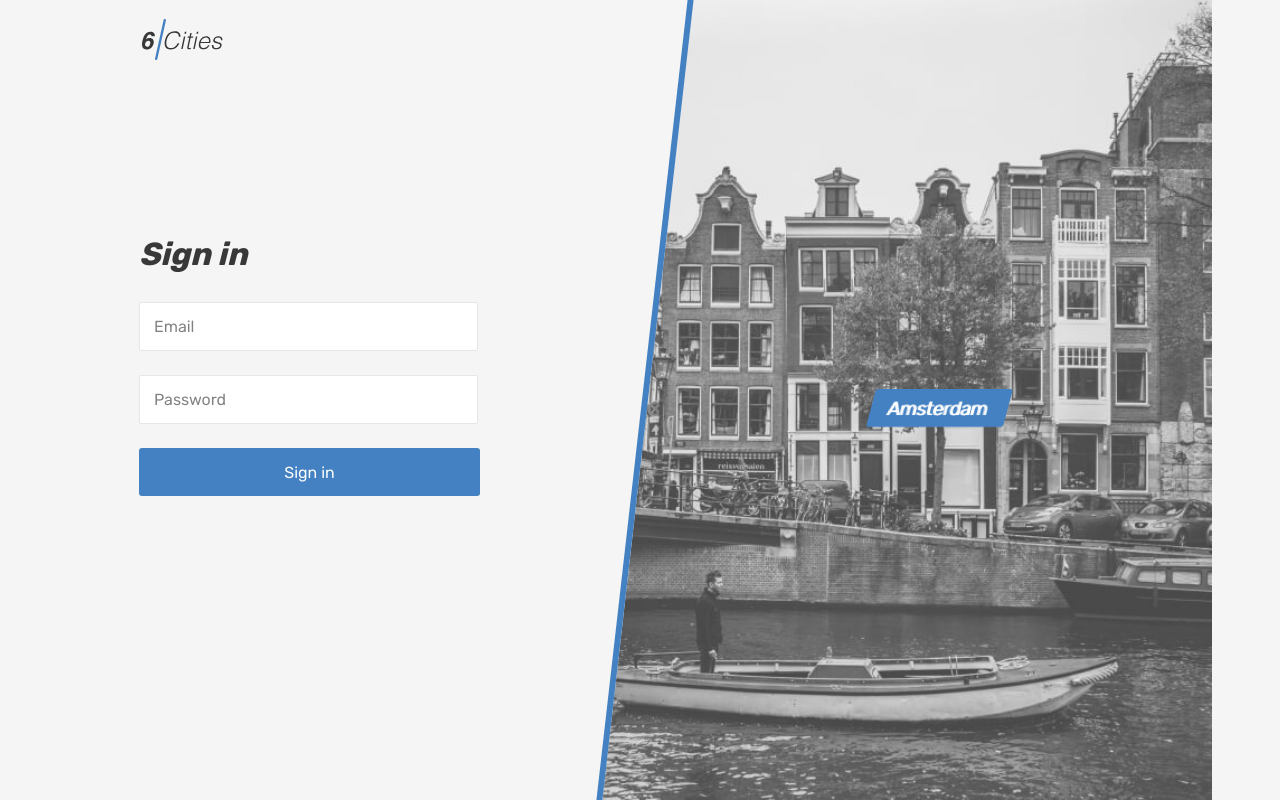
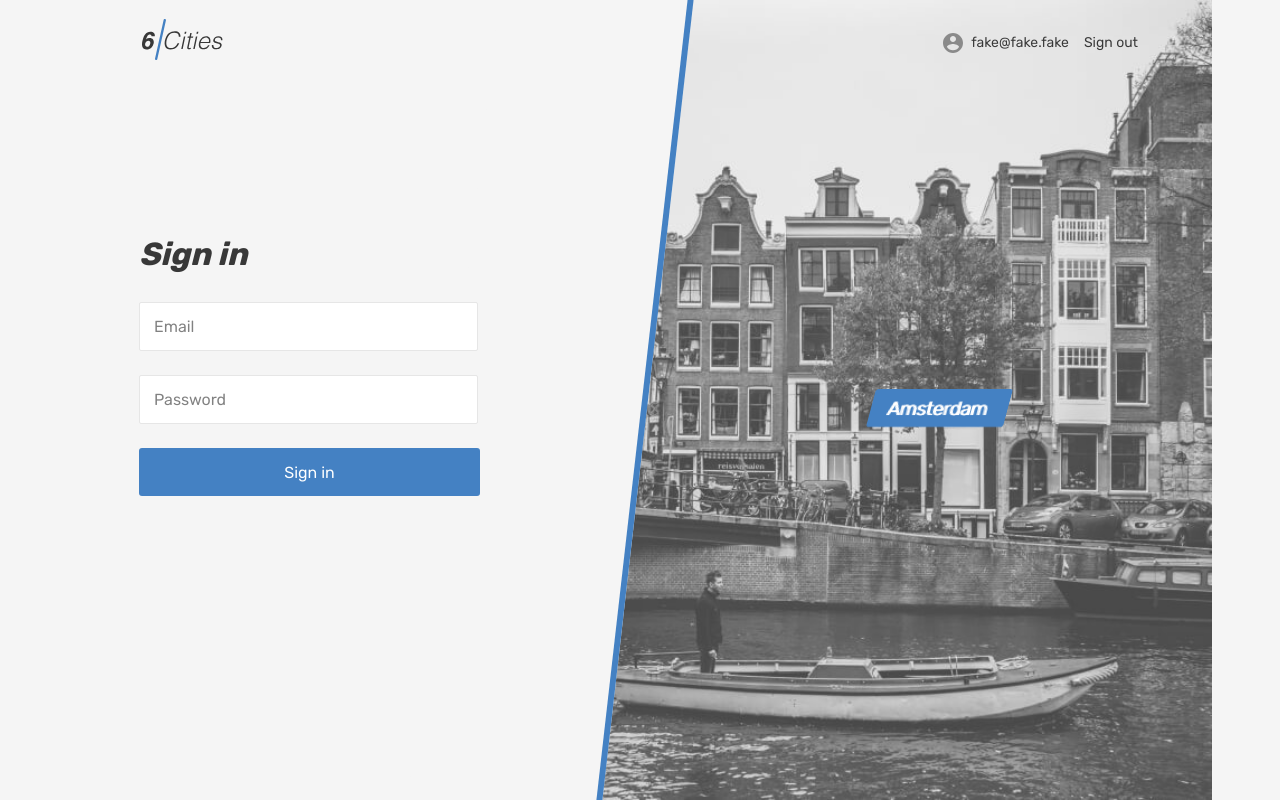
Before and after one commit to htmlacademy-react/794021-six-cities-simple-12, a React (Create React App) app in the folder project/: page /login in a window 1280 px wide. Built offline with nearby package versions, Linux system fonts and the light colour scheme.

Commit message:
refactor: make unified <Header> component

```diff
--- a/project/src/components/app/app.tsx
+++ b/project/src/components/app/app.tsx
@@ -22,7 +22,7 @@ function App(props: AppProps): JSX.Element {
       <Routes>
         <Route path={AppRoute.Root}>
           <Route index element={<Main {...props} />}/>
-          <Route path={AppRoute.Login} element={<Login />} />
+          <Route path={AppRoute.Login} element={<Login userLogin={props.userLogin} />} />
           <Route
             path={AppRoute.Offer}
             element={
--- a/project/src/components/header-login/header-login.tsx
+++ /dev/null
@@ -1,19 +0,0 @@
-import { Link } from 'react-router-dom';
-
-export default HeaderLogin;
-
-function HeaderLogin(): JSX.Element {
-  return (
-    <header className="header">
-      <div className="container">
-        <div className="header__wrapper">
-          <div className="header__left">
-            <Link className="header__logo-link" to="/">
-              <img className="header__logo" src="img/logo.svg" alt="6 cities logo" width="81" height="41" />
-            </Link>
-          </div>
-        </div>
-      </div>
-    </header>
-  );
-}
--- a/project/src/components/header-room/header-room.tsx
+++ /dev/null
@@ -1,39 +0,0 @@
-import { UserLogin } from 'src/types/types';
-import { Link } from 'react-router-dom';
-
-type HeaderRoomProps = {
-  userLogin: UserLogin;
-}
-
-export default HeaderRoom;
-
-function HeaderRoom({ userLogin }: HeaderRoomProps): JSX.Element {
-  return (
-    <header className="header">
-      <div className="container">
-        <div className="header__wrapper">
-          <div className="header__left">
-            <Link className="header__logo-link" to="/">
-              <img className="header__logo" src="img/logo.svg" alt="6 cities logo" width="81" height="41" />
-            </Link>
-          </div>
-          <nav className="header__nav">
-            <ul className="header__nav-list">
-              <li className="header__nav-item user">
-                <div className="header__nav-profile">
-                  <div className="header__avatar-wrapper user__avatar-wrapper"></div>
-                  <span className="header__user-name user__name">{userLogin}</span>
-                </div>
-              </li>
-              <li className="header__nav-item">
-                <a className="header__nav-link" href="#">
-                  <span className="header__signout">Sign out</span>
-                </a>
-              </li>
-            </ul>
-          </nav>
-        </div>
-      </div>
-    </header>
-  );
-}
--- a/project/src/pages/login/login.tsx
+++ b/project/src/pages/login/login.tsx
@@ -1,11 +1,16 @@
-import HeaderLogin from 'src/components/header-login/header-login';
+import { UserLogin } from 'src/types/types';
+import Header from 'src/components/header/header';
+
+type LoginProps = {
+  userLogin: UserLogin;
+}
 
 export default Login;
 
-function Login(): JSX.Element {
+function Login({ userLogin }: LoginProps): JSX.Element {
   return (
     <div className="page page--gray page--login">
-      <HeaderLogin />
+      <Header userLogin={userLogin} />
       <main className="page__main page__main--login">
         <div className="page__login-container container">
           <section className="login">
--- a/project/src/pages/main/main.tsx
+++ b/project/src/pages/main/main.tsx
@@ -1,5 +1,5 @@
 import PlaceCard from 'src/components/place-card/place-card';
-import HeaderMain from 'src/components/header-main/header-main';
+import Header from 'src/components/header/header';
 import CitiesList from 'src/components/cities-list/cities-list';
 import { Cities, City, Offer, Offers, UserLogin } from 'src/types/types';
 import { getMultipleOfPlaceWord } from 'src/utils/utils';
@@ -15,7 +15,7 @@ type MainProps = {
 export default function Main(props: MainProps) {
   return (
     <div className="page page--gray page--main">
-      <HeaderMain userLogin={props.userLogin} />
+      <Header userLogin={props.userLogin} />
       <main className="page__main page__main--index">
         <h1 className="visually-hidden">Cities</h1>
         <div className="tabs">
--- a/project/src/pages/room/room.tsx
+++ b/project/src/pages/room/room.tsx
@@ -1,4 +1,4 @@
-import HeaderRoom from 'src/components/header-room/header-room';
+import Header from 'src/components/header/header';
 import NearPlacesCards from 'src/components/near-places-cards/near-places-cards';
 import RoomDescription from 'src/components/room-description/room-description';
 import RoomGallery from 'src/components/room-gallery/room-gallery';
@@ -20,7 +20,7 @@ type RoomProps = {
 function Room({ nearbyOffers, offer, reviews, userLogin }: RoomProps): JSX.Element {
   return (
     <div className="page">
-      <HeaderRoom userLogin={userLogin} />
+      <Header userLogin={userLogin} />
       <main className="page__main page__main--property">
         <section className="property">
           <RoomGallery images={offer.images} />
```
Also changed, not shown: project/src/components/header/header-nav.tsx (renamed from project/src/components/header-main/header-nav.tsx), project/src/components/header/header.tsx (renamed from project/src/components/header-main/header-main.tsx), project/src/components/header/login-logout.tsx (renamed from project/src/components/header-main/login-logout.tsx).
